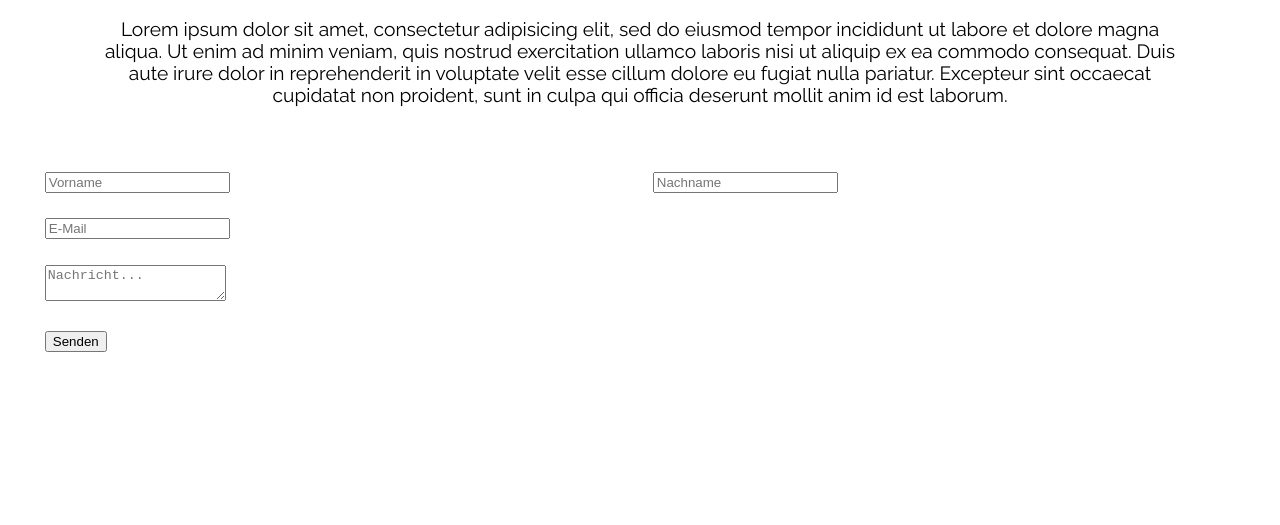
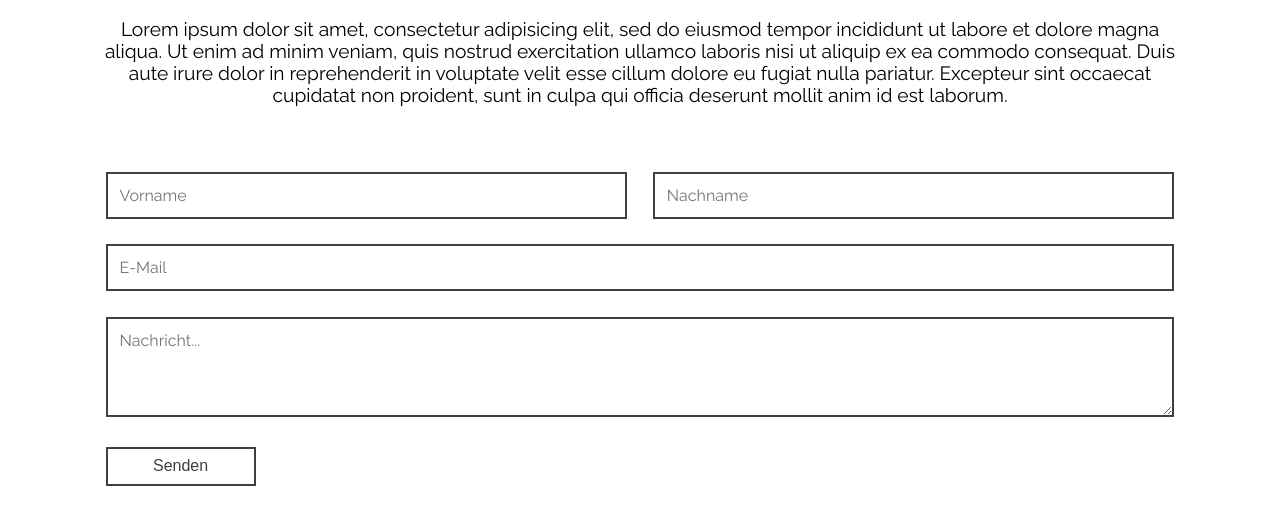
Before and after one commit to antonroesler/WebDesign, a plain HTML site: page kontakt.html in a window 1280 px wide. Shown: the part 349-874 px from the top of the page. Before the commit the page ends 800 px from the top, so only its background shows below. Drawn offline with Linux system fonts and the light colour scheme.

Commit message:
Styled the nachrichten page.

```diff
--- a/kontakt.html
+++ b/kontakt.html
@@ -76,7 +76,7 @@
 
 		<!-- Kontakt -->
 
-		<section id="kontakt-s">
+		<section id="kontakt-section">
 
 			<div class="container">
 				<div class="row">
@@ -122,7 +122,7 @@
 					</div>
 					<div class="row">
 						<div class="col-6">
-							<button type="submit" name="submit-button">Senden</button>
+							<button class="btn-3" type="submit" name="submit-button">Senden</button>
 						</div>
 					</div>
 
--- a/src/css/styles.css
+++ b/src/css/styles.css
@@ -757,6 +757,83 @@ section {
   font-weight: normal;
 }
 
+
+/* Nachrichten Section */
+
+#kontakt-formular textarea,
+#kontakt-formular input{
+  width: 100%;
+  border: 2px solid #3D3F45;
+  padding: .75rem;
+  font-size: 1rem;
+  font-family: 'Raleway', 'Lato', 'Helvetica Neue', 'Arial', sans-serif;
+  color: #3D3F45;
+}
+
+#kontakt-formular textarea {
+  height: 100px;
+}
+
+#kontakt-formular textarea:hover,
+#kontakt-formular input:hover,
+#kontakt-formular textarea:focus,
+#kontakt-formular input:focus{
+  border: 2px solid #A62C21;
+}
+
+#kontakt-formular button:hover{
+  border: 2px solid #A62C21;
+  background-color: #A62C21;
+  color: #F0F0F0;
+}
+
+.btn-3{
+  border: 2px solid #3D3F45;
+  background-color: transparent;
+  font-size: 1rem;
+  color: #3D3F45;
+  width: 150px;
+  height: 39px;
+}
+
+
+#kontakt-formular{
+  width: 80%;
+  margin-left: auto;
+  margin-right: auto;
+}
+
+
+@media (max-width: 1366px) {
+  #kontakt-formular{
+    width: 90%;
+  }
+
+
+}
+
+@media (max-width: 1024px) {
+  #kontakt-formular{
+    width: 100%;
+  }
+}
+
+@media (max-width: 768px) {
+  #kontakt-formular button{
+    width: 100%;
+    border: 2px solid #A62C21;
+    background-color: #A62C21;
+    color: #F0F0F0;
+  }
+
+  #kontakt-formular button:hover{
+    border: 2px solid #A62C21;
+    background-color: #F0F0F0;
+    color: #A62C21;
+  }
+}
+
+
  /*
 
  Grid System Visability
```
